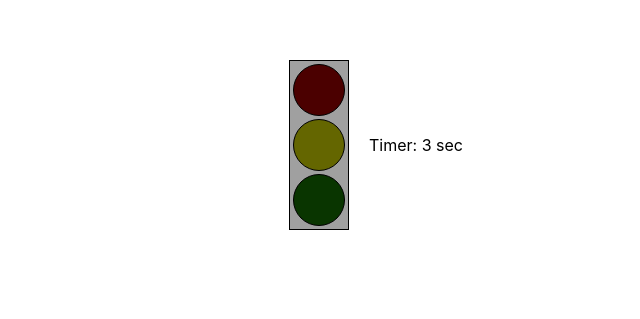
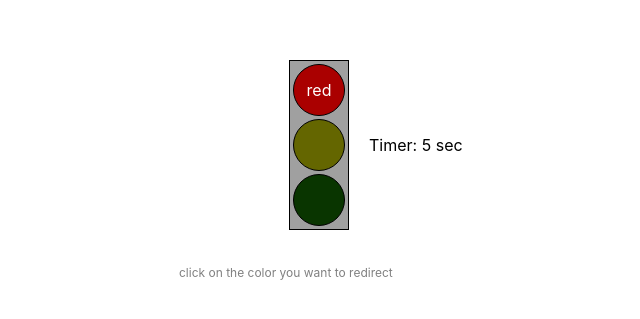
Before and after one commit to Dorime3/testTascTrueConf, a React (Create React App) app: page /red in a window 1280 px wide. Before the commit this address led to /. Shown: the part 255-574 px from the top of the page, without its empty margins (161-801 px from the left). Built offline with nearby package versions, Linux system fonts and the light colour scheme.

Commit message:
createFuncRedirect

```diff
--- a/src/App.js
+++ b/src/App.js
@@ -1,5 +1,4 @@
 import './App.css';
-import { Timer } from './components/Timer';
 import { TrafficLightsContainer } from './components/TrafficLights';
 
 function App() {
--- a/src/components/Timer.jsx
+++ b/src/components/Timer.jsx
@@ -1,9 +1,6 @@
-import { useEffect, useState } from 'react'
 import s from './Timer.module.scss'
 
 export const Timer = (props) => {
-
-
 
     return (
         <div className={s.timer}>
--- a/src/components/TrafficLights.jsx
+++ b/src/components/TrafficLights.jsx
@@ -1,5 +1,5 @@
 import { useEffect, useState } from 'react';
-import { Redirect, Route, Switch, withRouter } from 'react-router';
+import { Redirect, Route, withRouter } from 'react-router';
 import { Green } from './Green';
 import { Red } from './Red';
 import { Timer } from './Timer';
@@ -16,7 +16,6 @@ const TrafficLights = (props) => {
     useEffect(() => {
         const timer = setTimeout(() => {
             setColor(() => colors[index]);
-
             setSec(() => duration[index])
             setIndex(() => ((index + 1) % 4));
         }, sec);
@@ -36,22 +35,28 @@ const TrafficLights = (props) => {
             clearTimeout(timer);
         };
     }, [sec]);
+    const redirectToColor = (num) => {
+        setIndex(() => num);
+        setColor(() => colors[num]);
+        setSec(() => duration[num]);
+    }
     return (
         <div className={s.wrapperTL}>
             <div className={s.trafficLights}>
                 {color
                     ? <Redirect to={`/${color}`} />
                     : <Redirect to='' />}
-                <div className={s.trafficColor + ' ' + s.offRed}>
+                <div onClick={() => redirectToColor(0)} className={s.trafficColor + ' ' + s.offRed}>
                     <Route path='/red' component={Red} />
                 </div>
-                <div className={s.trafficColor + ' ' + s.offYellow}>
+                <div onClick={() => redirectToColor(1)} className={s.trafficColor + ' ' + s.offYellow}>
                     <Route path='/yellow' component={Yellow} />
                 </div>
-                <div className={s.trafficColor + ' ' + s.offGreen}>
+                <div onClick={() => redirectToColor(2)} className={s.trafficColor + ' ' + s.offGreen}>
                     <Route path='/green' component={Green} />
                 </div>
             </div>
+            <div className={s.redirectToColor}>click on the color you want to redirect</div>
             <Timer sec={Math.round(sec / 1000)} />
         </div>
     )
--- a/src/components/TrafficLights.module.scss
+++ b/src/components/TrafficLights.module.scss
@@ -4,6 +4,14 @@
     align-items: center;
     width: 50%;
     height: 100vh;
+    position: relative;
+    .redirectToColor {
+        color: rgb(128, 128, 128);
+        font-size: 12px;
+        position: absolute;
+        top: 65%;
+        left: 0;
+    }
 }
 .trafficLights {
     height: 168px;
```
